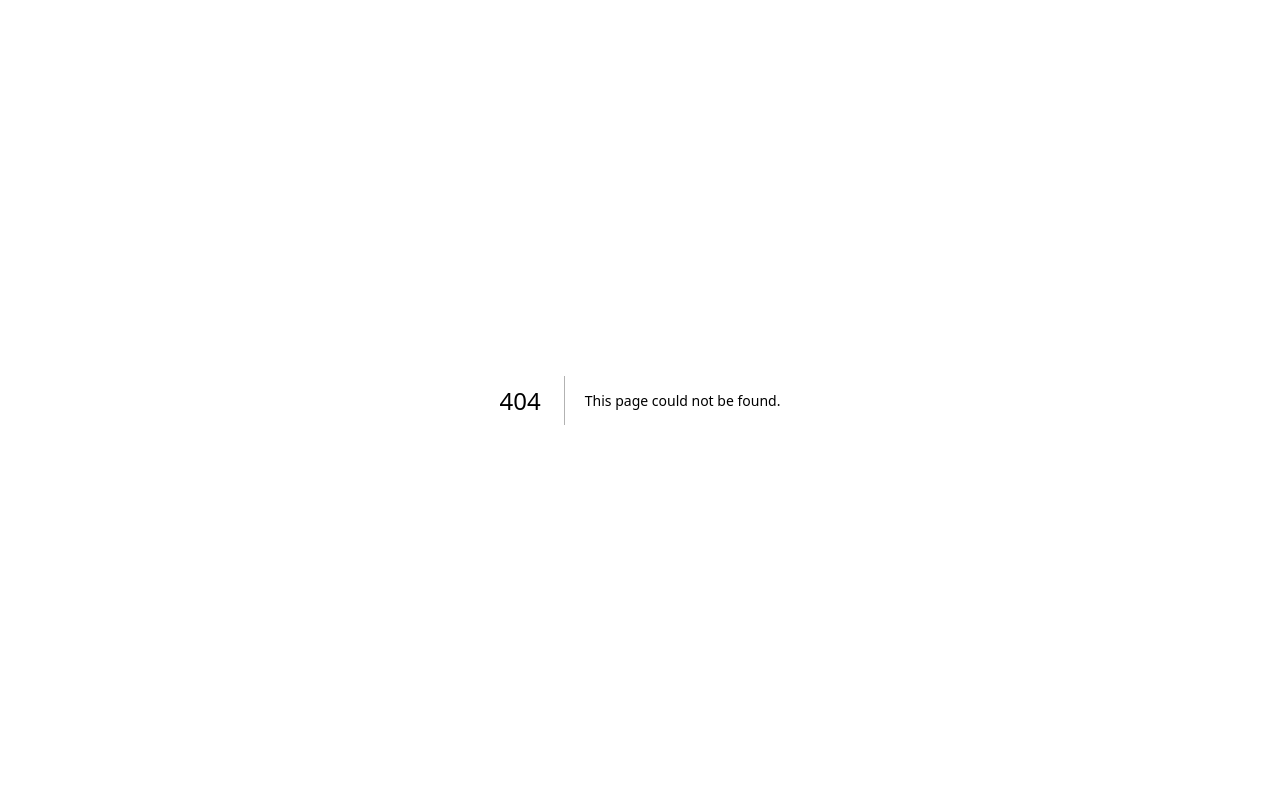
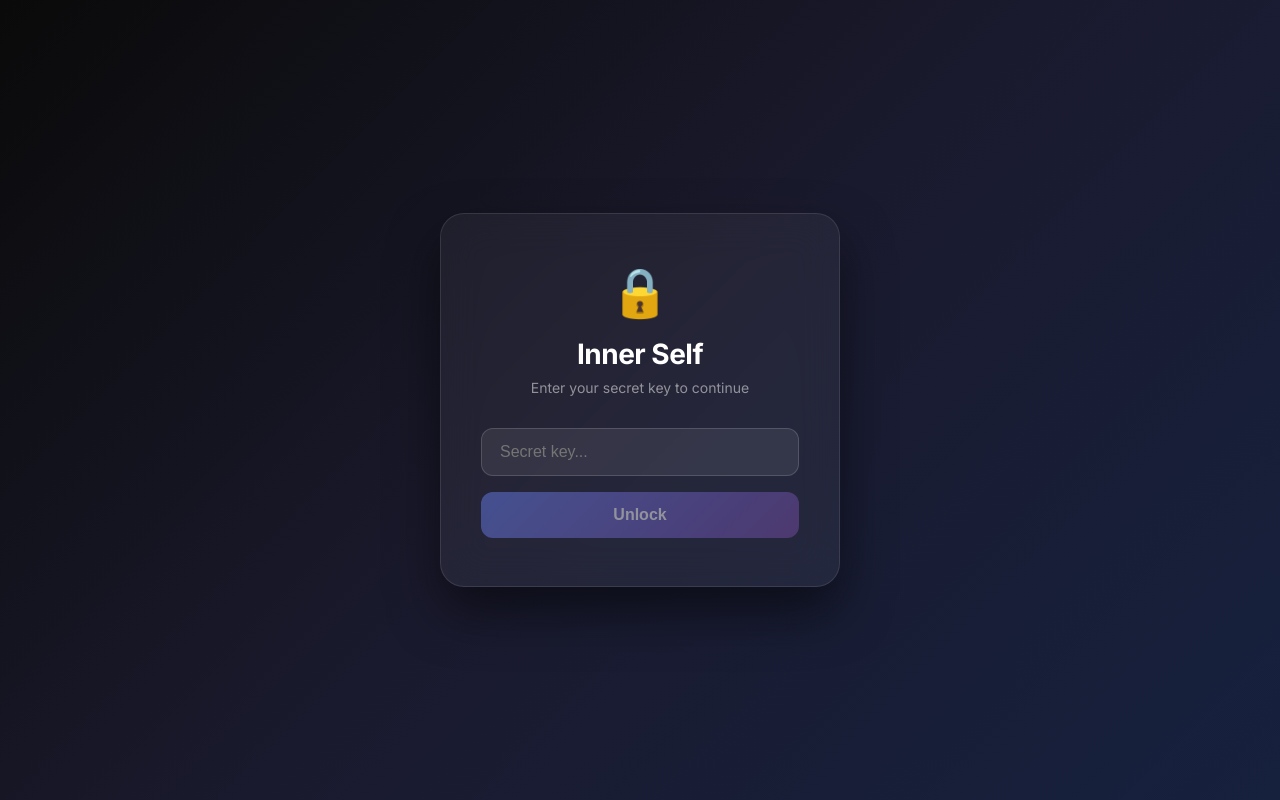
Before and after one commit to Sushanthvarma/Inner-Self, a Next.js app in the folder innerself/: page /login in a window 1280 px wide. Before the commit this address had no page. Built offline with nearby package versions, Linux system fonts and the light colour scheme.

Commit message:
feat: add secret key access gate with login page and middleware

```diff
--- /dev/null
+++ b/innerself/src/app/login/page.tsx
@@ -0,0 +1,147 @@
+'use client';
+
+import { useState } from 'react';
+import { useRouter } from 'next/navigation';
+
+export default function LoginPage() {
+    const [key, setKey] = useState('');
+    const [error, setError] = useState('');
+    const [loading, setLoading] = useState(false);
+    const router = useRouter();
+
+    const handleSubmit = async (e: React.FormEvent) => {
+        e.preventDefault();
+        setError('');
+        setLoading(true);
+
+        try {
+            const res = await fetch('/api/auth', {
+                method: 'POST',
+                headers: { 'Content-Type': 'application/json' },
+                body: JSON.stringify({ key: key.trim() }),
+            });
+
+            if (res.ok) {
+                router.push('/');
+                router.refresh();
+            } else {
+                setError('Wrong key. Try again.');
+            }
+        } catch {
+            setError('Something went wrong.');
+        } finally {
+            setLoading(false);
+        }
+    };
+
+    return (
+        <div style={styles.container}>
+            <div style={styles.card}>
+                <div style={styles.logoArea}>
+                    <span style={styles.lock}>🔒</span>
+                    <h1 style={styles.title}>Inner Self</h1>
+                    <p style={styles.subtitle}>Enter your secret key to continue</p>
+                </div>
+
+                <form onSubmit={handleSubmit} style={styles.form}>
+                    <input
+                        type="password"
+                        value={key}
+                        onChange={(e) => setKey(e.target.value)}
+                        placeholder="Secret key..."
+                        style={styles.input}
+                        autoFocus
+                        required
+                    />
+
+                    {error && <p style={styles.error}>{error}</p>}
+
+                    <button
+                        type="submit"
+                        disabled={loading || !key.trim()}
+                        style={{
+                            ...styles.button,
+                            opacity: loading || !key.trim() ? 0.5 : 1,
+                        }}
+                    >
+                        {loading ? 'Verifying...' : 'Unlock'}
+                    </button>
+                </form>
+            </div>
+        </div>
+    );
+}
+
+const styles: Record<string, React.CSSProperties> = {
+    container: {
+        minHeight: '100vh',
+        display: 'flex',
+        alignItems: 'center',
+        justifyContent: 'center',
+        background: 'linear-gradient(135deg, #0a0a0a 0%, #1a1a2e 50%, #16213e 100%)',
+        padding: '20px',
+    },
+    card: {
+        background: 'rgba(255, 255, 255, 0.05)',
+        backdropFilter: 'blur(20px)',
+        borderRadius: '24px',
+        border: '1px solid rgba(255, 255, 255, 0.1)',
+        padding: '48px 40px',
+        maxWidth: '400px',
+        width: '100%',
+        boxShadow: '0 25px 50px rgba(0, 0, 0, 0.5)',
+    },
+    logoArea: {
+        textAlign: 'center' as const,
+        marginBottom: '32px',
+    },
+    lock: {
+        fontSize: '48px',
+        display: 'block',
+        marginBottom: '16px',
+    },
+    title: {
+        fontSize: '28px',
+        fontWeight: 700,
+        color: '#ffffff',
+        margin: '0 0 8px 0',
+        letterSpacing: '-0.5px',
+    },
+    subtitle: {
+        fontSize: '14px',
+        color: 'rgba(255, 255, 255, 0.5)',
+        margin: 0,
+    },
+    form: {
+        display: 'flex',
+        flexDirection: 'column' as const,
+        gap: '16px',
+    },
+    input: {
+        padding: '14px 18px',
+        borderRadius: '12px',
+        border: '1px solid rgba(255, 255, 255, 0.15)',
+        background: 'rgba(255, 255, 255, 0.08)',
+        color: '#ffffff',
+        fontSize: '16px',
+        outline: 'none',
+        transition: 'border-color 0.2s',
+    },
+    error: {
+        color: '#ff6b6b',
+        fontSize: '13px',
+        margin: 0,
+        textAlign: 'center' as const,
+    },
+    button: {
+        padding: '14px',
+        borderRadius: '12px',
+        border: 'none',
+        background: 'linear-gradient(135deg, #667eea 0%, #764ba2 100%)',
+        color: '#ffffff',
+        fontSize: '16px',
+        fontWeight: 600,
+        cursor: 'pointer',
+        transition: 'opacity 0.2s, transform 0.1s',
+    },
+};
```
Also changed, not shown: innerself/src/app/api/auth/route.ts (added, +31 -0 lines), innerself/src/middleware.ts (added, +40 -0 lines), 1 other file (tests, documents, lock files or other folders).
